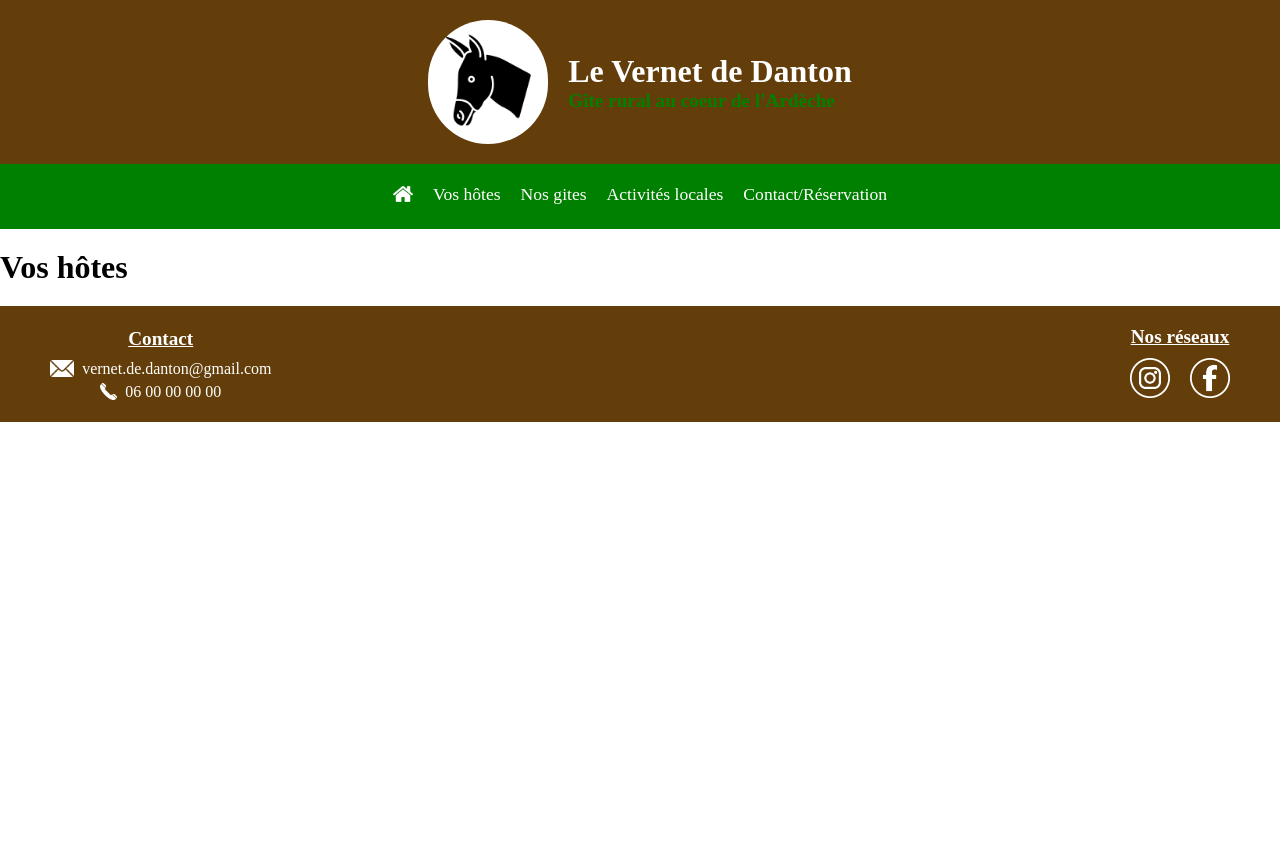
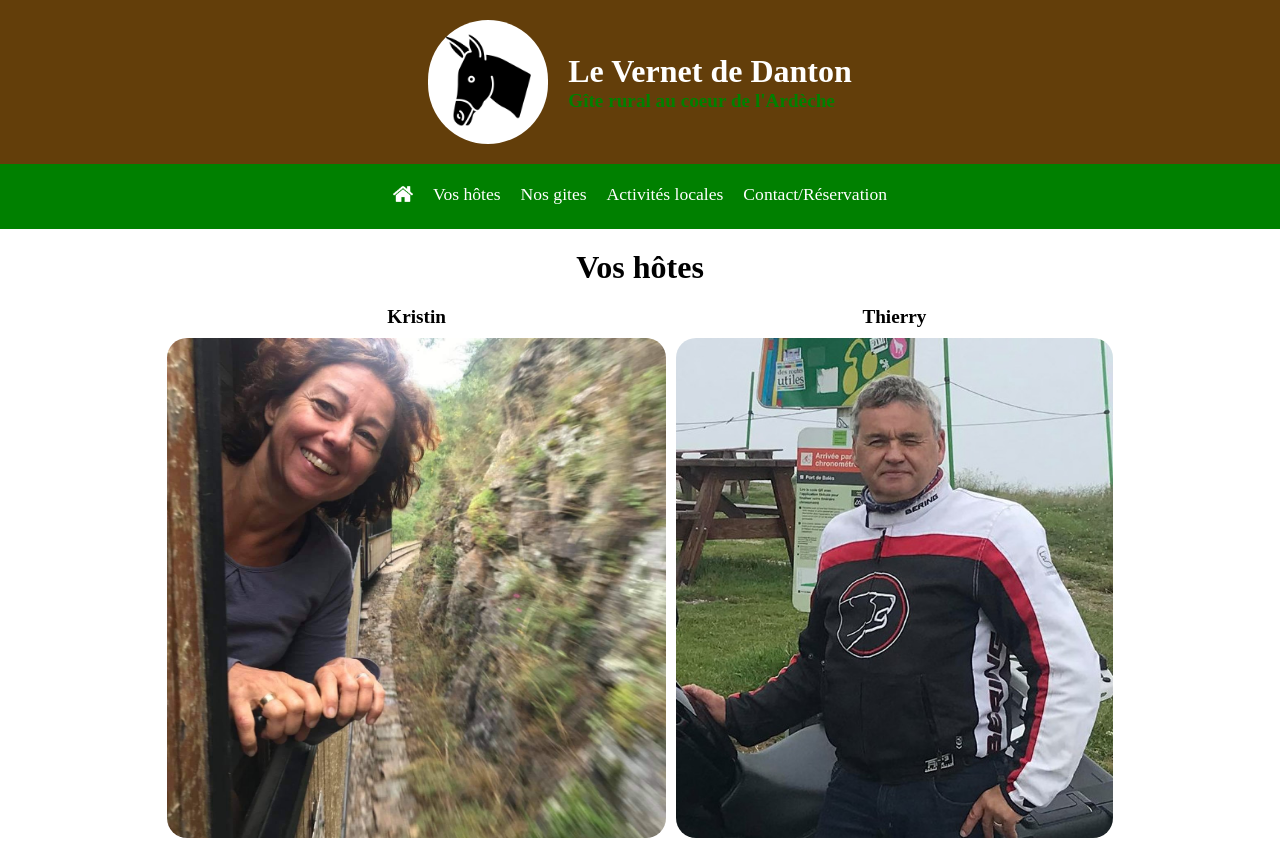
Before and after one commit to joparment/LeVernetdeDanton, a plain HTML site: page presentation.html in a window 1280 px wide. Shown: the top 842 px of the page. Before the commit the page ends 800 px from the top, so only its background shows below. Drawn offline with Linux system fonts and the light colour scheme.

Commit message:
création page présentation

```diff
--- a/presentation.html
+++ b/presentation.html
@@ -5,7 +5,7 @@
     <meta charset="utf-8" >
     <title>Accueil - Le Vernet de Danton</title>
     <link href="styles/style.css" rel="stylesheet" >
-    <link href="styles/index.css" rel="stylesheet" >
+    <link href="styles/presentation.css" rel="stylesheet" >
     <link rel="preconnect" href="https://fonts.googleapis.com">
     <link rel="preconnect" href="https://fonts.gstatic.com" crossorigin>
     <link href="https://fonts.googleapis.com/css2?family=Manrope&family=Montserrat&display=swap" rel="stylesheet">
@@ -40,7 +40,19 @@
         <section>
 
             <h1>Vos hôtes</h1>
+            <div class="presentation-photo">
 
+                <div class="presentation-nom">
+                    <h2>Kristin</h2>
+                    <img src="images/kristin.jpg" alt="Kristin" title="Kristin">
+                </div>
+
+                <div class="presentation-nom">
+                    <h2>Thierry</h2>
+                    <img src="images/thierry.jpg" alt="Thierry" title="Thierry">
+                </div>
+
+            </div>
         </section>
 
         <section>
--- /dev/null
+++ b/styles/presentation.css
@@ -0,0 +1,23 @@
+.presentation-photo {
+    display: flex;
+    flex-direction: row;
+    justify-content: center;
+    gap: 10px;
+}
+
+.presentation-photo img {
+    height: 500px;
+    border-radius: 20px;
+}
+
+main h1 {
+    text-align: center;
+    margin-bottom: 20px;
+}
+
+.presentation-nom {
+    display: flex;
+    flex-direction: column;
+    align-items: center;
+    gap: 10px;
+}
```
